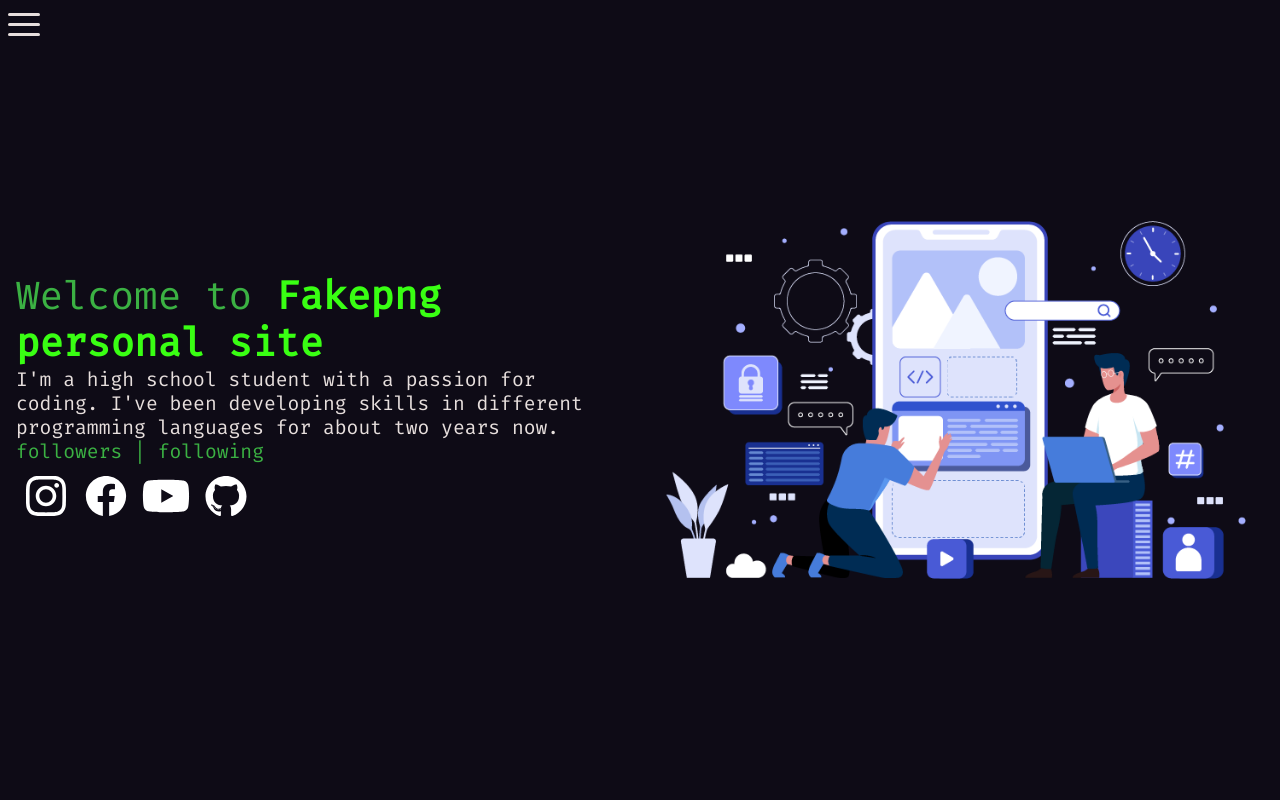
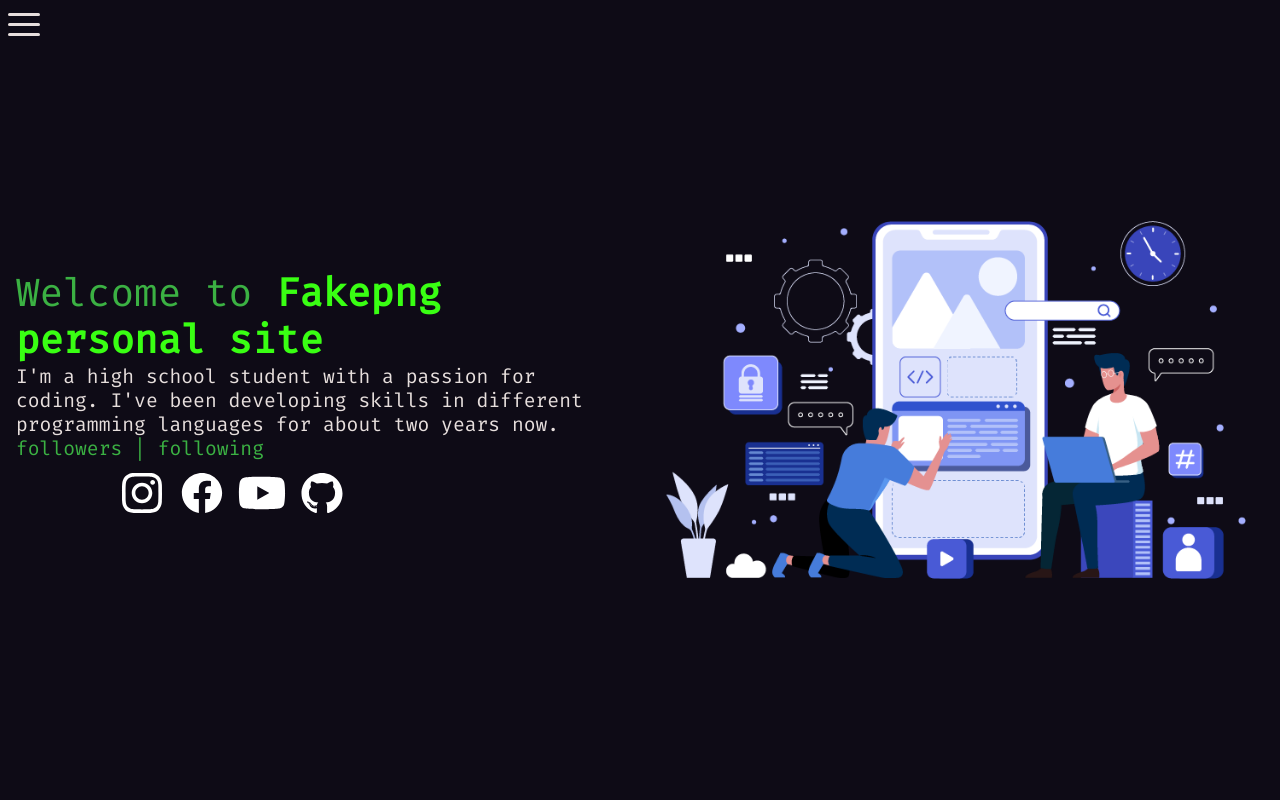
Before and after one commit to Fakepng/personalsite, a React (Create React App) app: page / in a window 1280 px wide. Shown: the top 800 px of the page. Built offline with nearby package versions, Linux system fonts and the light colour scheme; no server answers; the HTML template or start-up script is replaced by a standard one.

Commit message:
Style: restyle hero section

```diff
--- a/src/pages/Hero/Hero.css
+++ b/src/pages/Hero/Hero.css
@@ -40,14 +40,18 @@
     z-index: 0;
 }
 
-.hero-container > p > img {
+.hero-container > p:last-of-type {
+    margin-left: 6rem;
+}
+
+.hero-container > p > a {
     margin-top: 0.1rem;
     cursor: pointer;
     transform: scale(1);
     transition: transform 0.2s ease-in-out;
 }
 
-.hero-container > p > img:hover {
+.hero-container > p > a:hover {
     transform: scale(1.1);
     transition: transform 0.2s ease-in-out;
 }
--- a/src/pages/Hero/index.jsx
+++ b/src/pages/Hero/index.jsx
@@ -17,7 +17,7 @@ const Hero = () => {
 	}, []);
 
 	return (
-		<div id='hero' className='hero'>
+		<div id='top' className='hero'>
 			<div className='hero-container'>
 				<h1>
 					Welcome to <span className='hero-bold'>Fakepng personal site</span>
@@ -31,30 +31,33 @@ const Hero = () => {
 					{user.followers} followers | {user.following} following
 				</p>
 				<p>
+					<a href='https://www.instagram.com/krit_fakepng/'>
 						<img
 							src='/images/svg/IG.svg'
 							alt='instagram'
 							width='60'
 							height='60'
 						/>
+					</a>
+					<a href='https://www.facebook.com/KritKasemte'>
 						<img
 							src='/images/svg/FB.svg'
-						alt='instagram'
+							alt='facebook'
 							width='60'
 							height='60'
 						/>
+					</a>
+					<a href='https://www.youtube.com/channel/UCzyQQ_6vxw02MgdxBGcoKhQ'>
 						<img
 							src='/images/svg/YT.svg'
-						alt='instagram'
+							alt='youtube'
 							width='60'
 							height='60'
 						/>
-					<img
-						src='/images/svg/GH.svg'
-						alt='instagram'
-						width='60'
-						height='60'
-					/>
+					</a>
+					<a href='https://github.com/Fakepng'>
+						<img src='/images/svg/GH.svg' alt='github' width='60' height='60' />
+					</a>
 				</p>
 			</div>
 			<div className='hero-image'>
```
Lines whose indentation alone changed are shown as unchanged.
